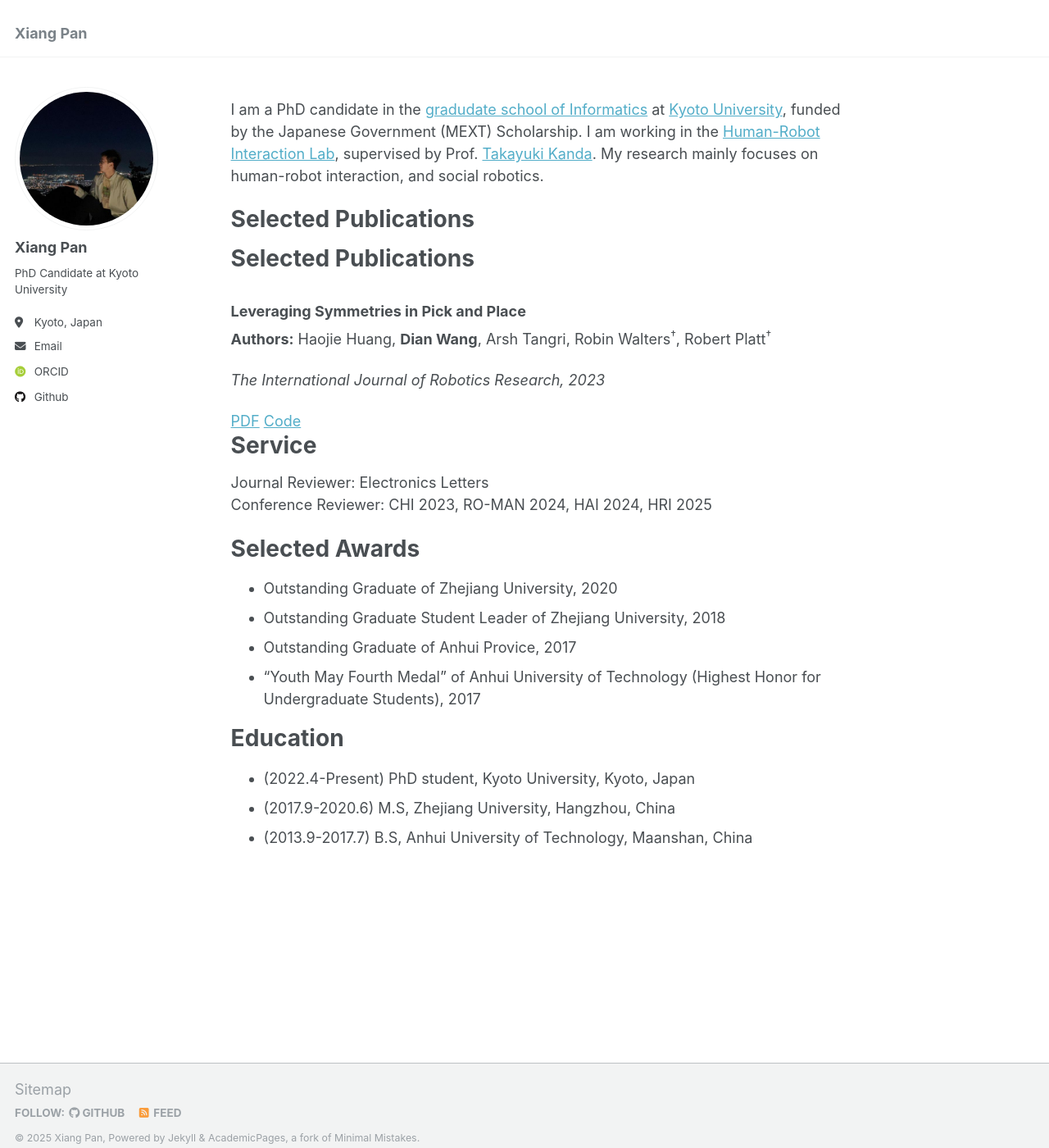
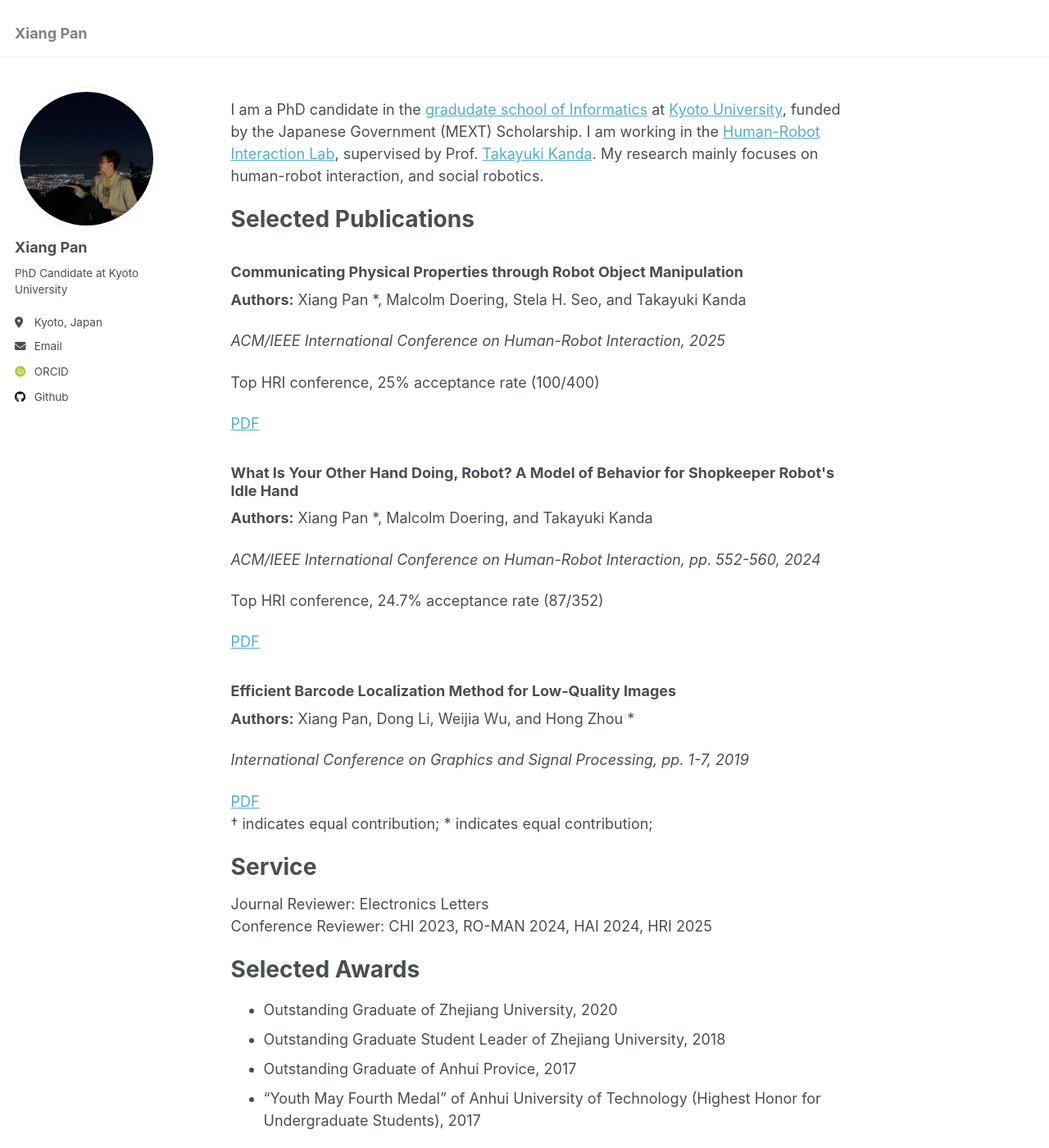
Before and after one commit to pan-xiang/pan-xiang.github.io, a Jekyll site: the page built from _pages/about.md, in a window 1280 px wide and 1400 px high. Shown: the whole window at 82% size. Built offline with Jekyll 4.4.1, drawn with Linux system fonts in a browser that asks for light colours; some web fonts are replaced.

Commit message:
Update about.md

```diff
--- a/_pages/about.md
+++ b/_pages/about.md
@@ -28,21 +28,41 @@ Selected Publications
 
 † indicates equal contribution; * indicates equal contribution; -->
 
-# Selected Publications
-
 <div class="publications">
 
   <div class="pub-item">
-    <h3>Leveraging Symmetries in Pick and Place</h3>
-    <p><strong>Authors:</strong> Haojie Huang, <strong>Dian Wang</strong>, Arsh Tangri, Robin Walters<sup>†</sup>, Robert Platt<sup>†</sup></p>
-    <p><em>The International Journal of Robotics Research, 2023</em></p>
+    <h3>Communicating Physical Properties through Robot Object Manipulation</h3>
+    <p><strong>Authors:</strong> Xiang Pan *, Malcolm Doering, Stela H. Seo, and Takayuki Kanda</p>
+    <p><em>ACM/IEEE International Conference on Human-Robot Interaction, 2025</em></p>
+    <p>Top HRI conference, 25% acceptance rate (100/400)</p>
     <div class="links">
       <a href="files/HRI2025.pdf" class="button" target="_blank">PDF</a>
-      <a href="files/HRI2024.mp4" class="button" target="_blank">Code</a>
     </div>
   </div>
 
+  <div class="pub-item">
+    <h3>What Is Your Other Hand Doing, Robot? A Model of Behavior for Shopkeeper Robot's Idle Hand</h3>
+    <p><strong>Authors:</strong> Xiang Pan *, Malcolm Doering, and Takayuki Kanda</p>
+    <p><em>ACM/IEEE International Conference on Human-Robot Interaction, pp. 552-560, 2024</em></p>
+    <p>Top HRI conference, 24.7% acceptance rate (87/352)</p>
+    <div class="links">
+      <a href="files/HRI2024.pdf" class="button" target="_blank">PDF</a>
+    </div>
+  </div>
+
+  <div class="pub-item">
+    <h3>Efficient Barcode Localization Method for Low-Quality Images</h3>
+    <p><strong>Authors:</strong> Xiang Pan, Dong Li, Weijia Wu, and Hong Zhou *</p>
+    <p><em>International Conference on Graphics and Signal Processing, pp. 1-7, 2019</em></p>
+    <div class="links">
+      <a href="files/ICGSP2019.pdf" class="button" target="_blank">PDF</a>
+    </div>
+  </div>
+
+  <p>† indicates equal contribution; * indicates equal contribution;</p>
+
 </div>
+
 
 
 Service
```
